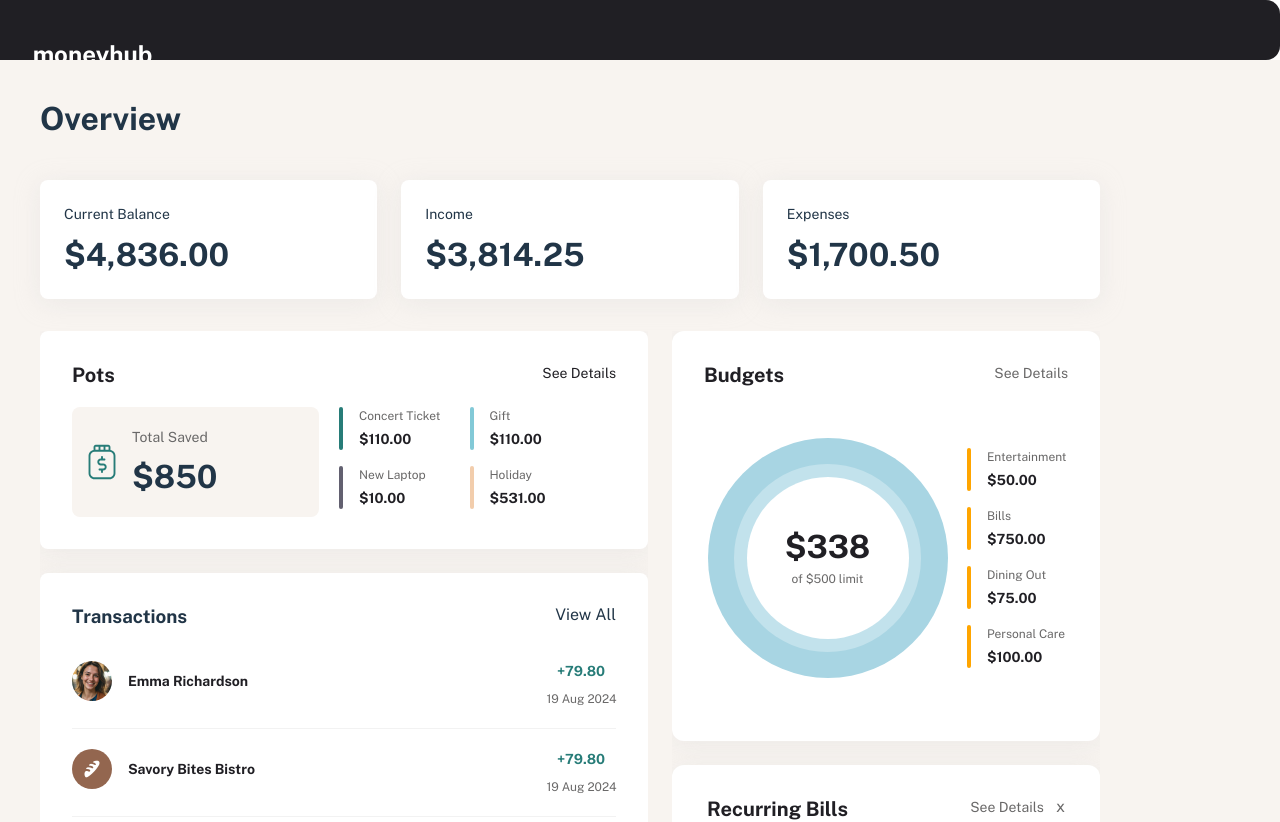
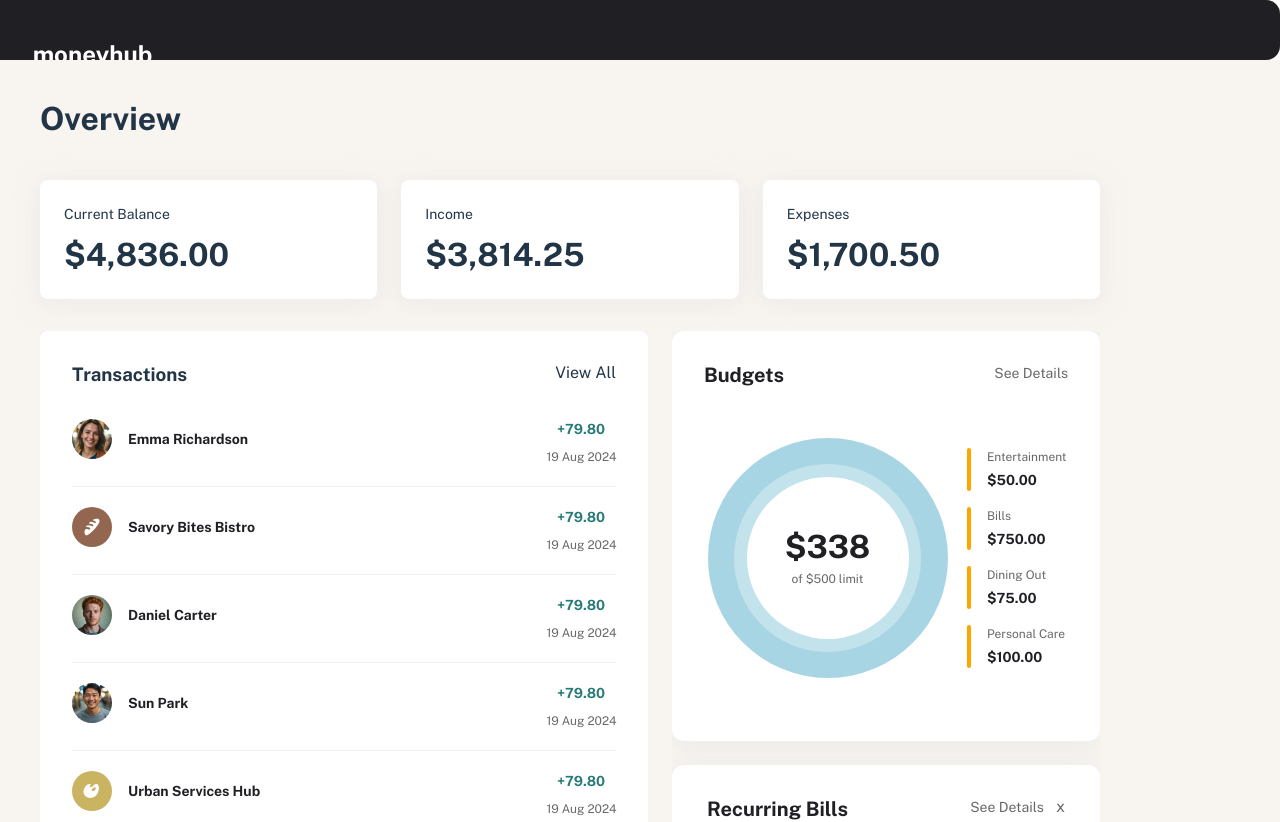
Before and after one commit to eddiemaceda11/Moneyhub, a React (Vite) app: page / in a window 1280 px wide. Shown: the top 822 px of the page. Built offline with nearby package versions, Linux system fonts and the light colour scheme.

Commit message:
Remove the OverviewPots jsx and place it into a separate component file

```diff
--- a/src/features/overview/Overview.tsx
+++ b/src/features/overview/Overview.tsx
@@ -4,8 +4,6 @@ import "./overview.css";
 import { useBalanceData } from "../../hooks/useBalanceData";
 import { usePotsData } from "../../hooks/usePotsData";
 import { useTransactionsData } from "../../hooks/useTransactionsData";
-
-import { JarIcon } from "./JarIcon";
 
 import { useBudgetData } from "../../hooks/useBudgetData";
 import { OverviewTransactions } from "./components/OverviewTransactions/OverviewTransaction";
@@ -48,55 +46,7 @@ export const Overview = () => {
         {/* LEFT SIDE OF THE OVERVIEW CONTENT (TOP ON MOBILE) */}
         <div className="additionals-section-left">
           {/* POTS */}
-          <div className="overview-section-pots">
-            <div className="overview-pots-header">
-              <h3>Pots</h3>
-              <p>See Details</p>
-            </div>
-            <div className="overview-pots-info">
-              <div className="ov-pots-total-saved">
-                <JarIcon />
-                <div className="opts-info">
-                  <p>Total Saved</p>
-                  <span>$850</span>
-                </div>
-              </div>
-              <div className="ov-pots-info-boxes">
-                <div className="opib-top">
-                  <div className="opib-top-left">
-                    <div className="opib-border one"></div>
-                    <div className="opib-items">
-                      <p>{potsData[1].name}</p>
-                      <span>${potsData[1].total}</span>
-                    </div>
-                  </div>
-                  <div className="opib-top-right">
-                    <div className="opib-border two"></div>
-                    <div className="opib-items">
-                      <p>{potsData[2].name}</p>
-                      <span>${potsData[2].total}</span>
-                    </div>
-                  </div>
-                </div>
-                <div className="opib-bottom">
-                  <div className="opib-bottom-left">
-                    <div className="opib-border three"></div>
-                    <div className="opib-items">
-                      <p>{potsData[3].name}</p>
-                      <span>${potsData[3].total}</span>
-                    </div>
-                  </div>
-                  <div className="opib-bottom-right">
-                    <div className="opib-border four"></div>
-                    <div className="opib-items">
-                      <p>{potsData[4].name}</p>
-                      <span>${potsData[4].total}</span>
-                    </div>
-                  </div>
-                </div>
-              </div>
-            </div>
-          </div>
+
           {/* TRANSACTIONS */}
           <OverviewTransactions transactionsData={transactionsData} />
         </div>
```
